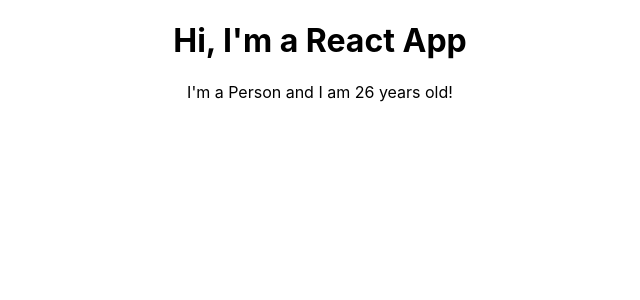
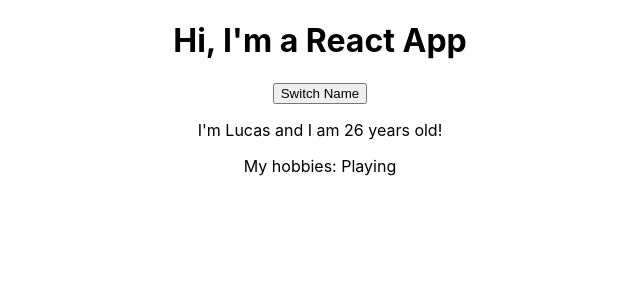
Before and after one commit to LucasEscorisa/react-comple-guide, a React (Create React App) app: page / in a window 1280 px wide. Shown: the top 300 px of the page, without its empty margins (320-960 px from the left). Built offline with nearby package versions, Linux system fonts and the light colour scheme.

Commit message:
class 43 done

```diff
--- a/src/App.js
+++ b/src/App.js
@@ -3,11 +3,29 @@
 import Person from './Person/Person'
 
 class App extends Component {
+  state = {
+    persons: [
+      {name: 'Lucas', age: '26'},
+      {name: 'Jhonathan', age: '24'}
+    ]
+  }
+
+  switchNameHandler = () => {
+    //console.log('was clicked');
+    this.setState({
+      persons: [
+        {name: 'Lucasss', age: '27'},
+        {name: 'Jhonathan', age: '24'}
+      ]
+    })
+  }
+
   render() {
     return (
       <div className="App">
         <h1>Hi, I'm a React App</h1>
-        <Person />
+        <button onClick = {this.switchNameHandler}>Switch Name</button>
+        <Person name={this.state.persons[0].name} age={this.state.persons[0].age}>My hobbies: Playing</Person>
       </div>
     );
   }
--- a/src/Person/Person.js
+++ b/src/Person/Person.js
@@ -1,7 +1,12 @@
 import React from 'react';
 
-const person = () => {
-    return <p>I'm a Person and I am {Math.floor(Math.random()*30)} years old!</p>
+const person = (props) => {
+    return (
+        <div>
+            <p>I'm {props.name} and I am {props.age} years old!</p>
+            <p>{props.children}</p>
+        </div>
+    )
 };
 
 export default person;
```
